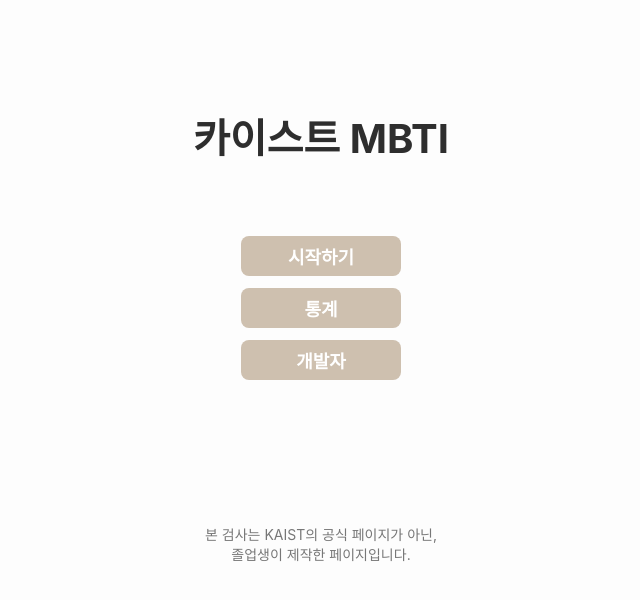
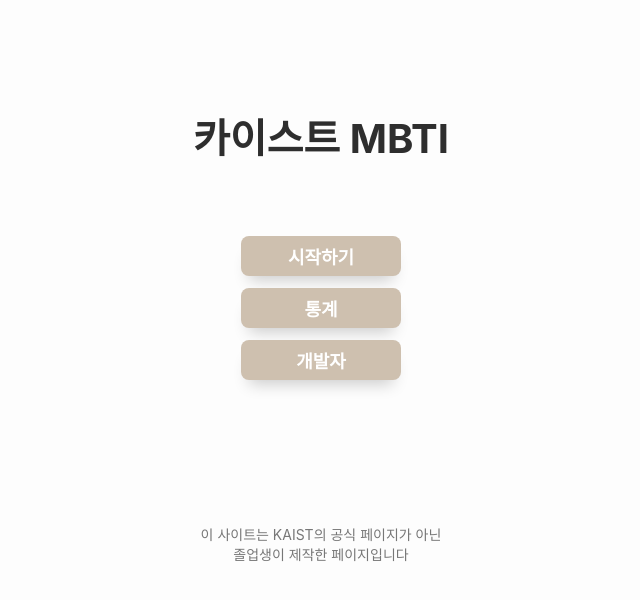
Before and after one commit to nonalcholic/nonalcholic, a React (Create React App) app in the folder client/: page /start in a window 1280 px wide. Shown: the top 600 px of the page, without its empty margins (319-959 px from the left). Built offline with nearby package versions, Linux system fonts and the light colour scheme; no server answers.

Commit message:
Add shadow

```diff
--- a/client/src/pages/ResultPage.scss
+++ b/client/src/pages/ResultPage.scss
@@ -100,7 +100,6 @@
   align-items: center;
 
   width: 100%;
-  height: 80px;
-  // padding-bottom: 10px;
+  margin-top: 24px;
   gap: 12px;
 }
--- a/client/src/pages/StartPage.tsx
+++ b/client/src/pages/StartPage.tsx
@@ -35,7 +35,7 @@ const StartPage: React.FC<Props> = (props) => {
         개발자
       </button>
       <span className="hint" style={{ marginTop: "auto" }}>
-        {"본 검사는 KAIST의 공식 페이지가 아닌,\n졸업생이 제작한 페이지입니다."}
+        {"이 사이트는 KAIST의 공식 페이지가 아닌\n졸업생이 제작한 페이지입니다"}
       </span>
     </>
   );
--- a/client/src/routers/RootRouter.scss
+++ b/client/src/routers/RootRouter.scss
@@ -111,6 +111,8 @@
     transform: scale(0.95);
     opacity: 100%;
   }
+
+  box-shadow: 0 12px 16px -8px rgba(0, 0, 0, 0.2);
 }
 
 .extra-large-button {
@@ -126,12 +128,10 @@
   font-weight: base;
   font-size: 16px;
 
+  box-shadow: 0 12px 16px -8px rgba(0, 0, 0, 0.2);
   line-height: 25px;
+  transition: all 0.2s;
 
-  transition: all 0.2s;
-  // &:hover {
-  //   background-color: #cec0af;
-  // }
   &:active {
     background-color: $nonalcholic-yellow;
     transform: scale(0.95);
```
